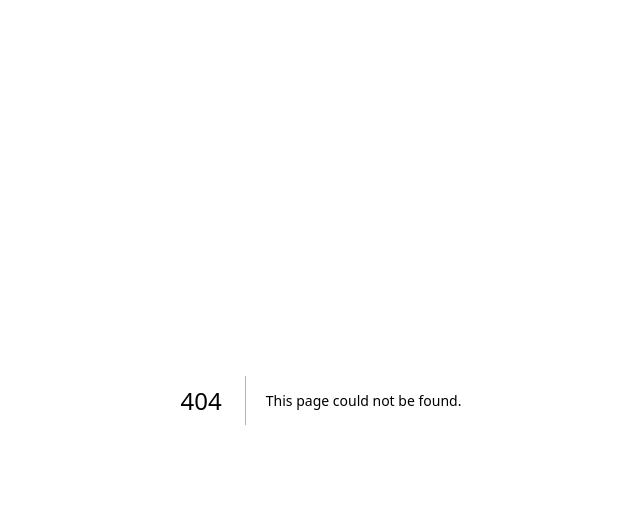
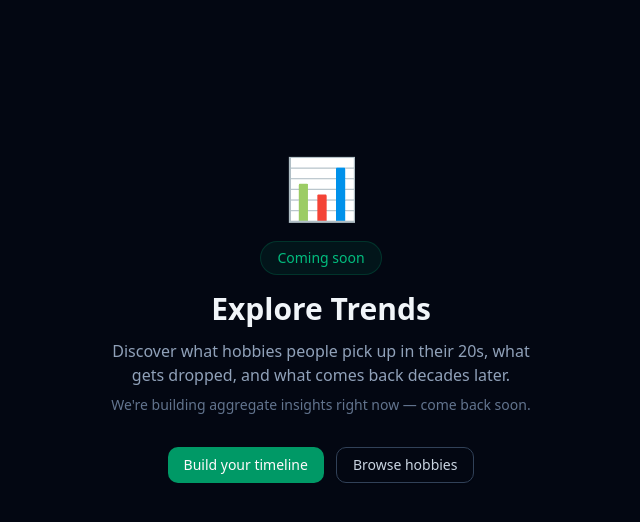
Before and after one commit to sarthakagrawal927/significanthobbies, a Next.js app: page /explore in a window 1280 px wide. Before the commit this address had no page. Shown: the top 522 px of the page, without its empty margins (319-959 px from the left). Built offline with nearby package versions, Linux system fonts and the light colour scheme.

Commit message:
feat: add explore coming soon page

```diff
--- /dev/null
+++ b/src/app/explore/page.tsx
@@ -0,0 +1,37 @@
+import { Button } from "~/components/ui/button";
+import Link from "next/link";
+
+export default function ExplorePage() {
+  return (
+    <div className="flex min-h-[80vh] items-center justify-center px-4">
+      <div className="max-w-md text-center">
+        <div className="mb-6 text-6xl">📊</div>
+        <div className="mb-4 inline-flex items-center gap-2 rounded-full border border-emerald-800/40 bg-emerald-900/20 px-4 py-1.5 text-sm text-emerald-500">
+          Coming soon
+        </div>
+        <h1 className="mb-3 text-3xl font-bold text-slate-100">
+          Explore Trends
+        </h1>
+        <p className="mb-2 text-slate-400">
+          Discover what hobbies people pick up in their 20s, what gets dropped,
+          and what comes back decades later.
+        </p>
+        <p className="mb-8 text-sm text-slate-500">
+          We&apos;re building aggregate insights right now — come back soon.
+        </p>
+        <div className="flex justify-center gap-3">
+          <Link href="/timeline/new">
+            <Button className="bg-emerald-600 hover:bg-emerald-500">
+              Build your timeline
+            </Button>
+          </Link>
+          <Link href="/hobbies">
+            <Button variant="outline" className="border-slate-700 text-slate-300">
+              Browse hobbies
+            </Button>
+          </Link>
+        </div>
+      </div>
+    </div>
+  );
+}
```
